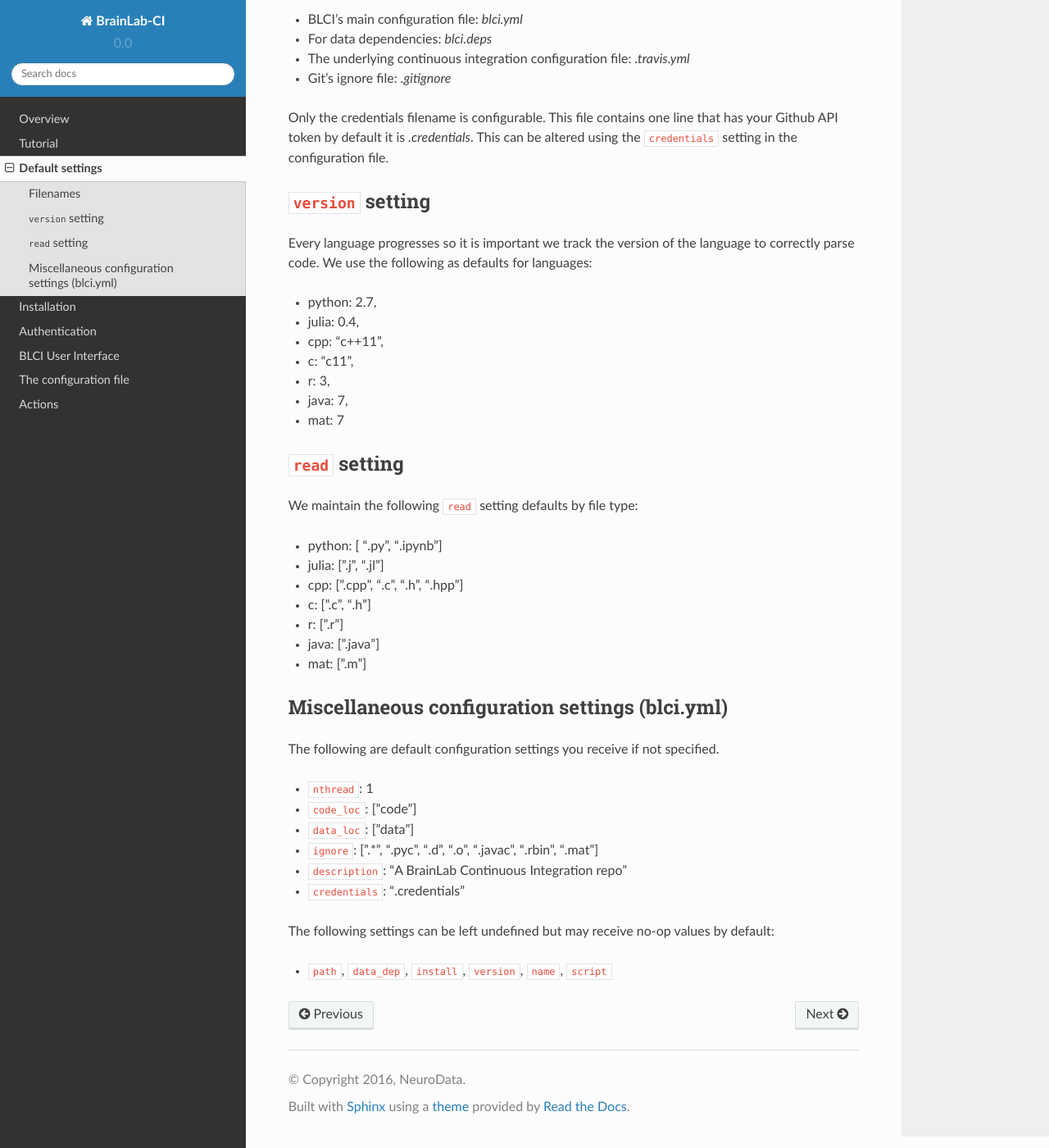
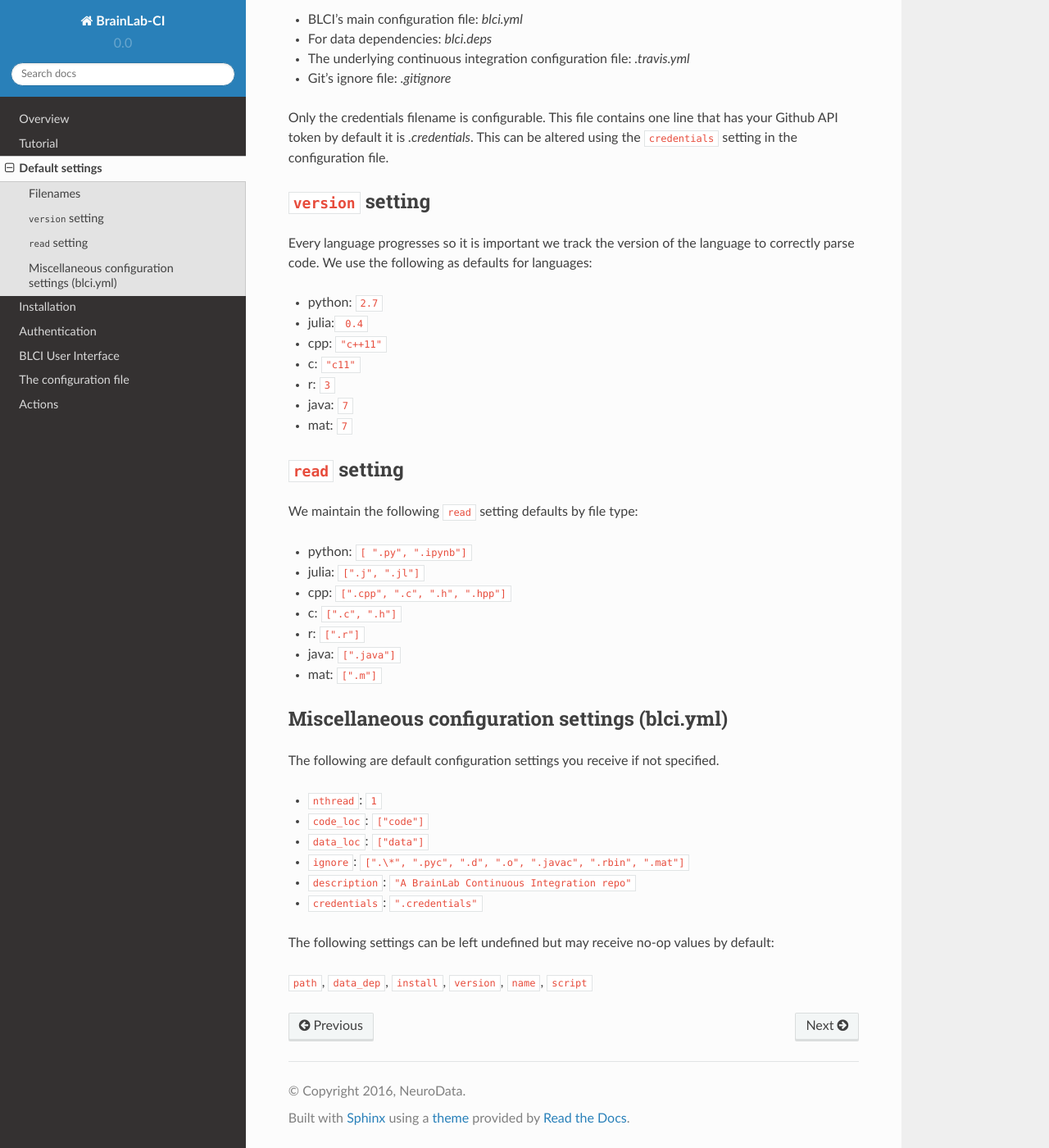
Before and after one commit to neurodata-arxiv/blci, a Sphinx documentation site: the page built from docs/source/defaults.md, in a window 1280 px wide and 1400 px high, scrolled down 325 px. Shown: the whole window at 82% size. Built offline with Sphinx 7.4.7 and the Read the Docs theme 2.0.0, drawn with Linux system fonts in a browser that asks for light colours.

```diff
--- a/docs/source/defaults.md
+++ b/docs/source/defaults.md
@@ -25,38 +25,38 @@ setting in the configuration file.
 Every language progresses so it is important we track the version of the language
 to correctly parse code. We use the following as defaults for languages:
 
-* python: 2.7,
-* julia: 0.4,
-* cpp: "c++11",
-* c: "c11",
-* r: 3,
-* java: 7,
-* mat: 7
+* python: `2.7`
+* julia:` 0.4`
+* cpp: `"c++11"`
+* c: `"c11"`
+* r: `3`
+* java: `7`
+* mat: `7`
 
 ## `read` setting
 
 We maintain the following `read` setting defaults by file type:
 
-- python: [ ".py", ".ipynb"]
-- julia: [".j", ".jl"]
-- cpp: [".cpp", ".c", ".h", ".hpp"]
-- c: [".c", ".h"]
-- r: [".r"]
-- java: [".java"]
-- mat: [".m"]
+- python: `[ ".py", ".ipynb"]`
+- julia: `[".j", ".jl"]`
+- cpp: `[".cpp", ".c", ".h", ".hpp"]`
+- c: `[".c", ".h"]`
+- r: `[".r"]`
+- java: `[".java"]`
+- mat: `[".m"]`
 
 ## Miscellaneous configuration settings (blci.yml)
 
 The following are default configuration settings you receive if not specified.
 
-* `nthread`: 1
-* `code_loc`: ["code"]
-* `data_loc`: ["data"]
-* `ignore`: [".*", ".pyc", ".d", ".o", ".javac", ".rbin", ".mat"]
-* `description`: "A BrainLab Continuous Integration repo"
-* `credentials`: ".credentials"
+* `nthread`: `1`
+* `code_loc`: `["code"]`
+* `data_loc`: `["data"]`
+* `ignore`: `[".\*", ".pyc", ".d", ".o", ".javac", ".rbin", ".mat"]`
+* `description`: `"A BrainLab Continuous Integration repo"`
+* `credentials`: `".credentials"`
 
 The following settings can be left undefined but may receive no-op values
 by default:
 
-* `path`, `data_dep`, `install`, `version`, `name`, `script`
+`path`, `data_dep`, `install`, `version`, `name`, `script`
```
Also changed, not shown: 3 other files.
